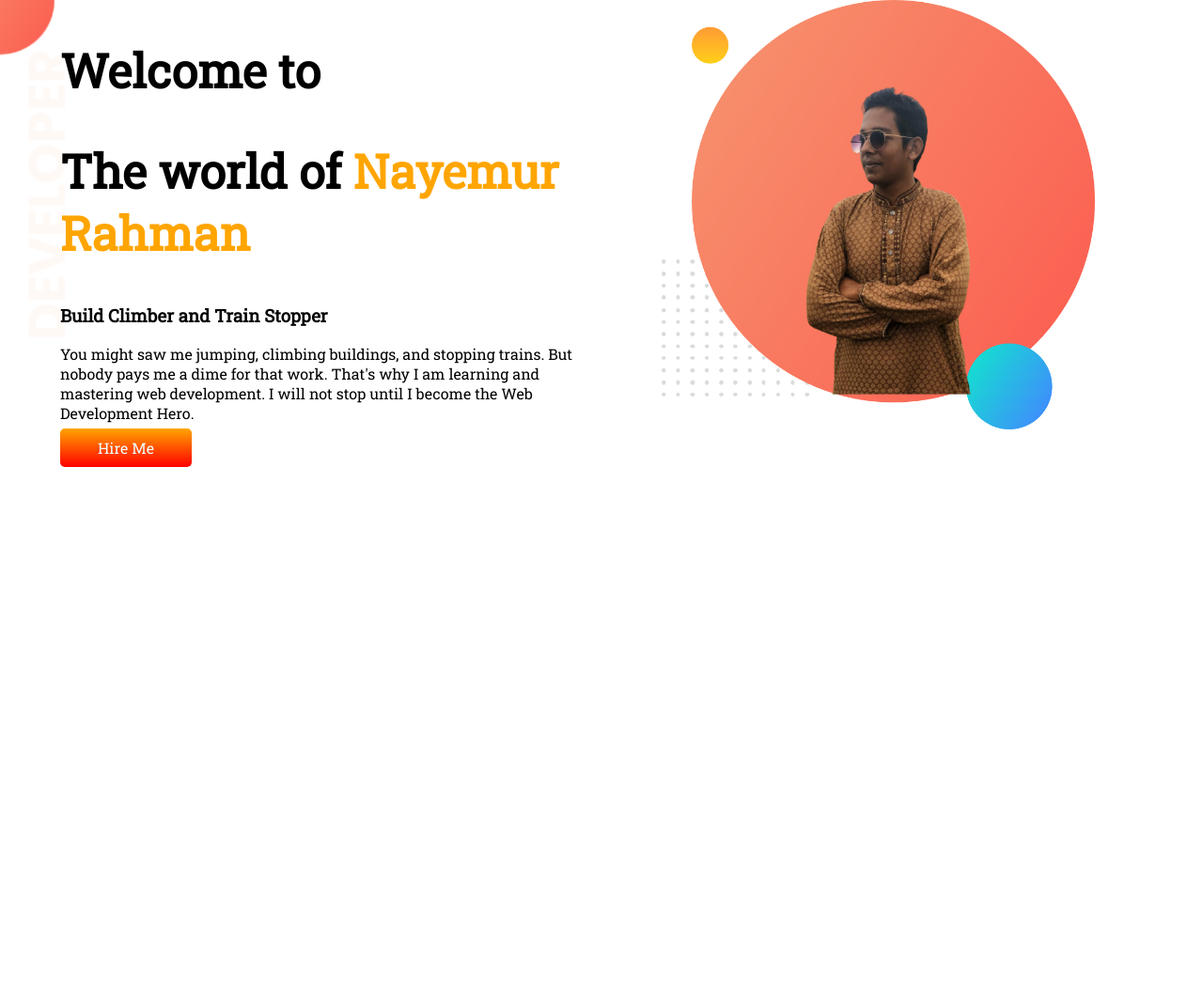
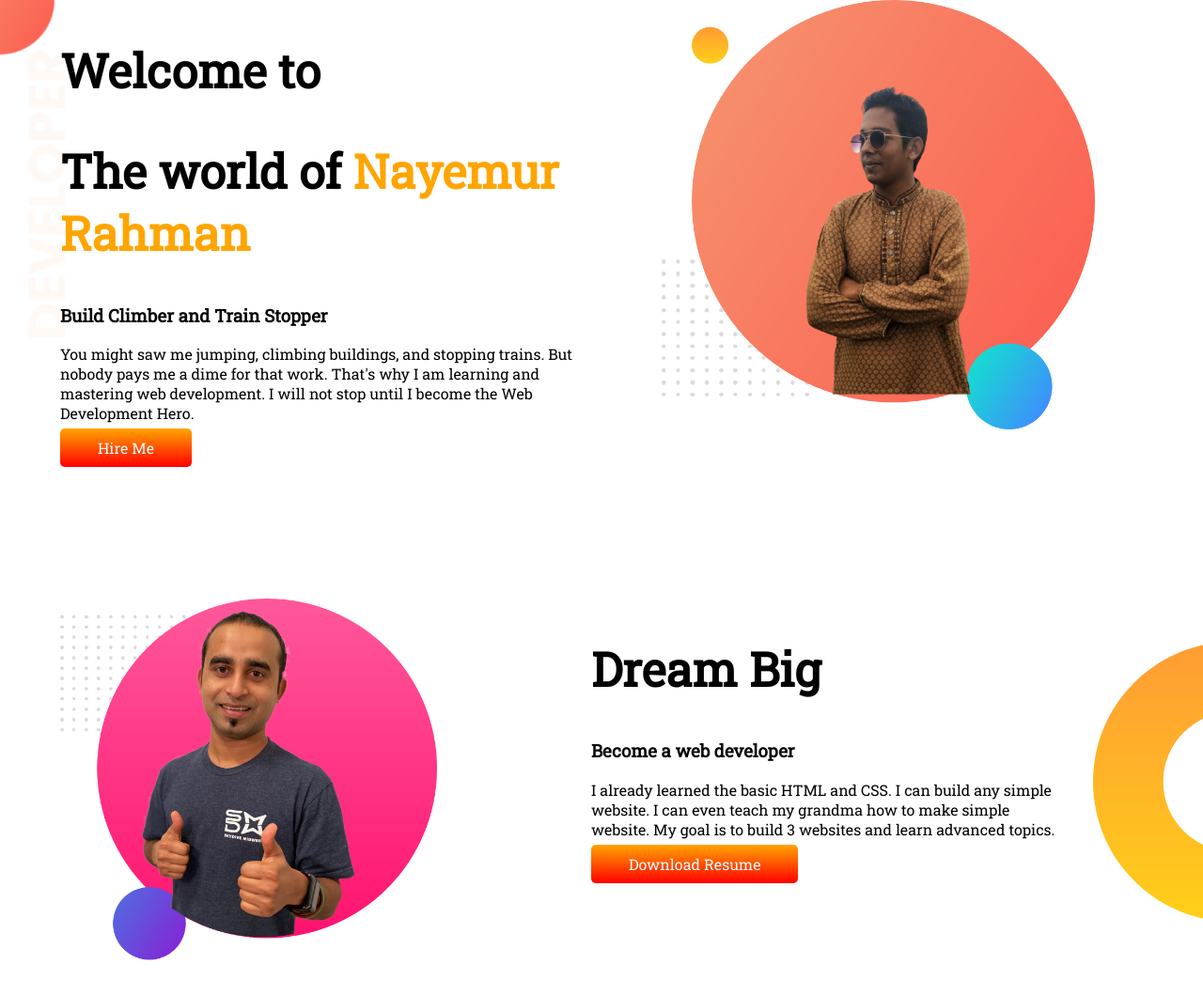
Before and after one commit to NayemurR/developer-portfolio, a plain HTML site: page index.html in a window 1280 px wide. Shown: the whole page at 94% size. Before the commit the page ends 800 px from the top, so only its background shows below. Drawn offline with Linux system fonts and the light colour scheme.

Commit message:
new additon

```diff
--- a/index.html
+++ b/index.html
@@ -23,5 +23,17 @@
         <img class="image-personal" src="images/Nayem-bg.png" alt="">
     </div>
 </section>
+<section class="dream-big">
+    <div class="half-width">
+        <img src="images/jhankar2.png" alt="">
+    </div>
+    <div class="half-width my-name">
+        <h1>Dream Big</h1>
+        <h3>Become a web developer</h3>
+        <p>I already learned the basic HTML and CSS. I can build any simple website. I can even teach my grandma how to make simple website. My goal is to build 3 websites and learn advanced topics.</p>
+        <a class="hiring-button" target="blank" href="https://www.linkedin.com/in/nayemur-rahman-2815661b6/">Download Resume</a>
+    </div>
+
+</section>
 </body>
 </html>
--- a/style.css
+++ b/style.css
@@ -10,6 +10,7 @@ h1{
 }
 section{
     display: flex;
+    margin-bottom: 150px;
 }
 .half-width{
     width: 50%;
@@ -29,3 +30,11 @@ section{
     background-image: url(images/top-banner.png);
     background-repeat: no-repeat;
 }
+.dream-big{
+    background-image: url(images/dream-bg.png);
+    background-repeat: no-repeat;
+    background-position: right;
+}
+.my-name{
+    padding-right: 150px;
+}
```
